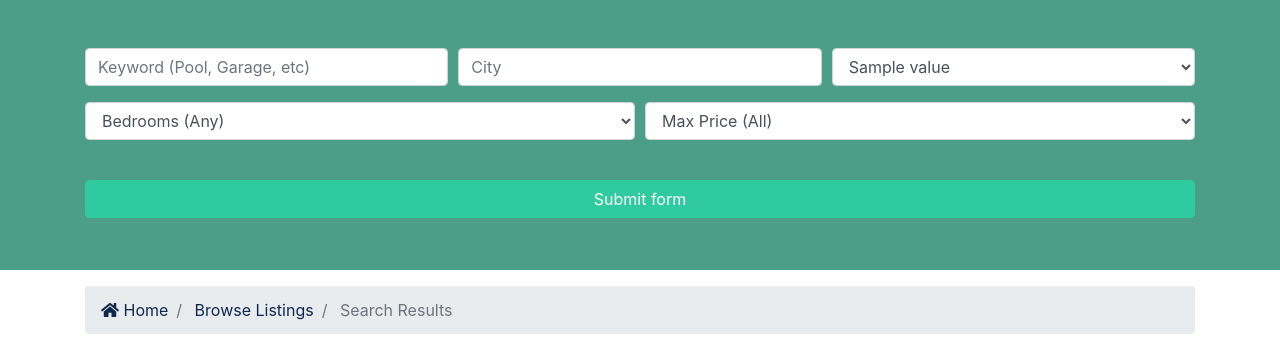
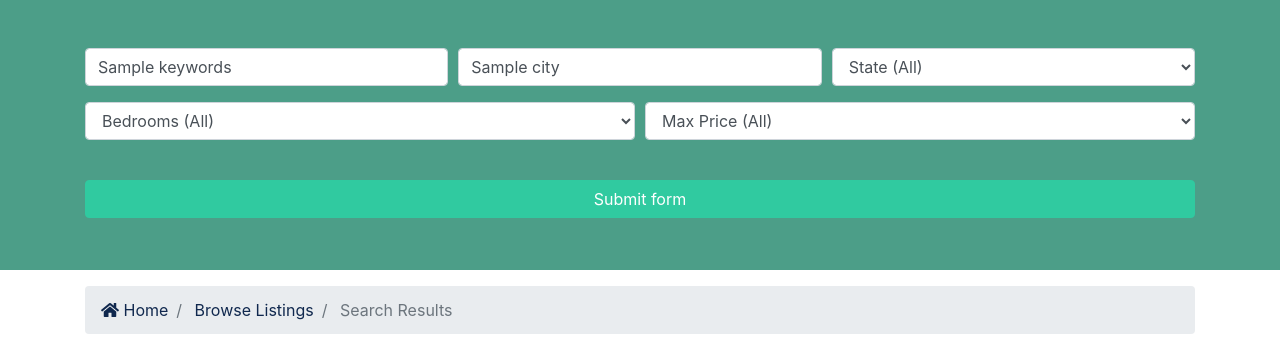
Before and after one commit to SebastianErrazuriz/Udemy-django-project, a Django app: template btre_project/templates/listings/search.html in a window 1280 px wide. Shown: the part 128-468 px from the top of the page. Run offline with Django 4.2, Linux system fonts and the light colour scheme; the template is opened without the code that fills it: most values are stand-ins (such as "Sample title", 1, 10 or a date in 2020); grey boxes marked "Sample" are stand-in pictures; some libraries are stand-ins or nearby versions.

Commit message:
Search fields

```diff
--- a/btre_project/templates/listings/search.html
+++ b/btre_project/templates/listings/search.html
@@ -8,24 +8,31 @@
     <div class="container">
       <div class="row text-center">
         <div class="col-md-12">
-          <form action="search.html">
+          <form action="{% url 'search' %}">
             <!-- Form Row 1 -->
             <div class="form-row">
               <div class="col-md-4 mb-3">
                 <label class="sr-only">Keywords</label>
-                <input type="text" name="keywords" class="form-control" placeholder="Keyword (Pool, Garage, etc)">
+                <input type="text" name="keywords" class="form-control" placeholder="Keyword (Pool, Garage, etc)"
+                value="{{ values.keywords }}" >
               </div>
 
               <div class="col-md-4 mb-3">
                 <label class="sr-only">City</label>
-                <input type="text" name="city" class="form-control" placeholder="City">
+                <input type="text" name="city" class="form-control" placeholder="City"
+                value="{{ values.city }}">
               </div>
 
               <div class="col-md-4 mb-3">
                 <label class="sr-only">State</label>
                 <select name="state" class="form-control">
+                  <option selected="true" disabled="disabled">State (All)</option>
                     {% for key, value in state_choices.items %}
-                      <option value="{{ key }}">{{ value }}</option>
+                      <option value="{{ key }}"
+                              {% if key == values.state %}
+                                selected
+                              {% endif %}
+                      >{{ value }}</option>
                     {% endfor %}
                 </select>
               </div>
@@ -35,9 +42,13 @@
               <div class="col-md-6 mb-3">
                 <label class="sr-only">Bedrooms</label>
                 <select name="bedrooms" class="form-control">
-                  <option selected="true" disabled="disabled">Bedrooms (Any)</option>
+                  <option selected="true" disabled="disabled">Bedrooms (All)</option>
                     {% for key, value in bedroom_choices.items %}
-                      <option value="{{ key }}">{{ value }}</option>
+                      <option value="{{ key }}"
+                              {% if key == values.bedrooms %}
+                                selected
+                              {% endif %}
+                      >{{ value }}</option>
                     {% endfor %}
                 </select>
               </div>
@@ -45,7 +56,11 @@
                 <select name="price" class="form-control">
                   <option selected="true" disabled="disabled">Max Price (All)</option>
                     {% for key, value in price_choices.items %}
-                      <option value="{{ key }}">{{ value }}</option>
+                      <option value="{{ key }}"
+                              {% if key == values.price %}
+                                selected
+                              {% endif %}
+                      >{{ value }}</option>
                     {% endfor %}
                 </select>
               </div>
```
Also changed, not shown: btre_project/listings/views.py (+31 -1 lines).
